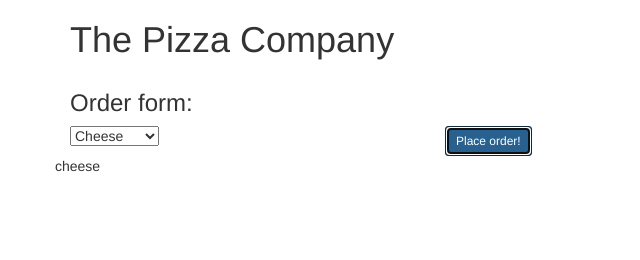
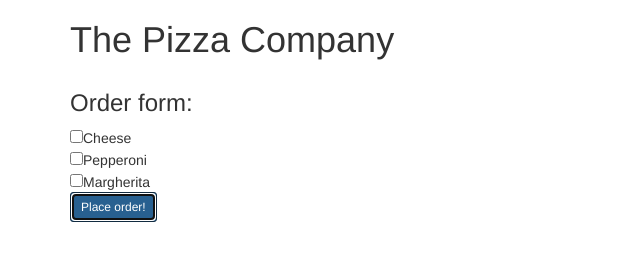
Before and after one commit to brynnacodes/order-pizza, a plain HTML site: page index.html in a window 1280 px wide. Both pictures are taken after a click on the button "Place order!". Shown: the whole page, without its empty margins (0-640 px from the left). Drawn offline with Linux system fonts and the light colour scheme.

Commit message:
add input checkboxes for spec two: multiple toppings

```diff
--- a/index.html
+++ b/index.html
@@ -21,16 +21,15 @@
           <h3>Order form:</h3>
         </div>
 
-        <form id="pizza-form">
           <div class="col-md-4">
-            <select id="pizza-toppings">
-              <option value="cheese">Cheese</option>
-              <option value="pepperoni">Pepperoni</option>
-              <option value="margherita">Margherita</option>
-            </select>
+            <form id="pizza-form">
+              <input type="checkbox" name="pizza-toppings" value="cheese">Cheese<br>
+              <input type="checkbox" name="pizza-toppings" value="pepperoni">Pepperoni<br>
+              <input type="checkbox" name="pizza-toppings" value="margherita">Margherita<br>
+
+              <button id="pizza-submit" class="btn btn-sm btn-primary" type="submit">Place order!</button>
+            </form>
           </div>
-
-<!-- select for pizza size and quantity -->
 
           <!-- <div class="col-md-4">
             <select id="pizza-size" class="form-control">
@@ -47,8 +46,6 @@
               <option value=""></option>
           </div> -->
 
-          <button id="pizza-submit" class="btn btn-sm btn-primary" type="submit">Place order!</button>
-        </form>
 
         <div id="pizza-order">
         </div>
--- a/js/scripts.js
+++ b/js/scripts.js
@@ -11,9 +11,11 @@ $(document).ready(function() {
   $("#pizza-form").submit(function(event) {
     event.preventDefault();
 
-    var pizzaToppings = $("select#pizza-toppings").val();
+    $("input:checkbox[name=pizza-toppings]:checked").each(function(){
+      var pizzaToppings = $(this).val();
+      $("#pizza-order").append("<p>" + pizzaToppings + "</p>");
+    });
 
 
-    $("#pizza-order").append("<p>" + pizzaToppings + "</p>");
   });
 });
```
